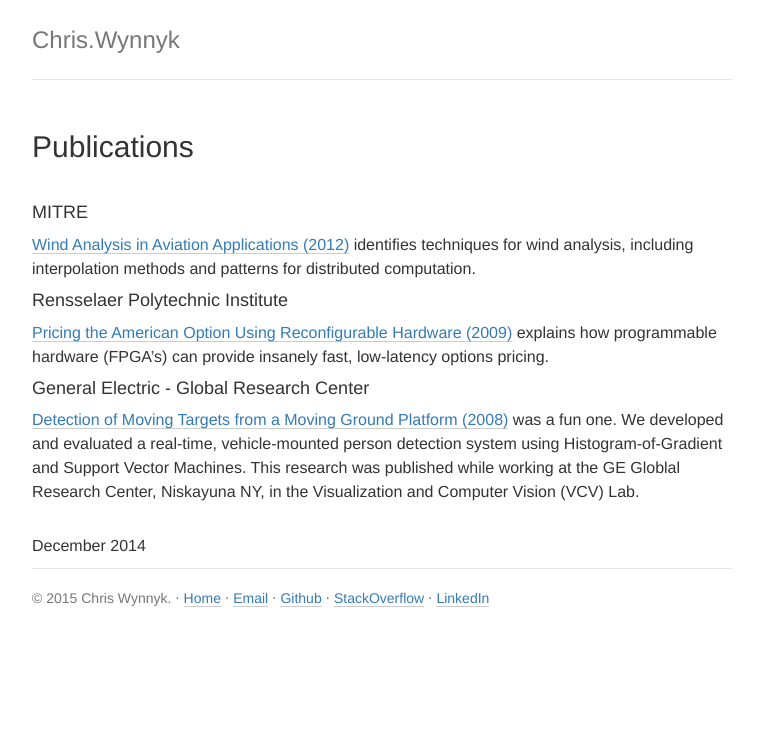
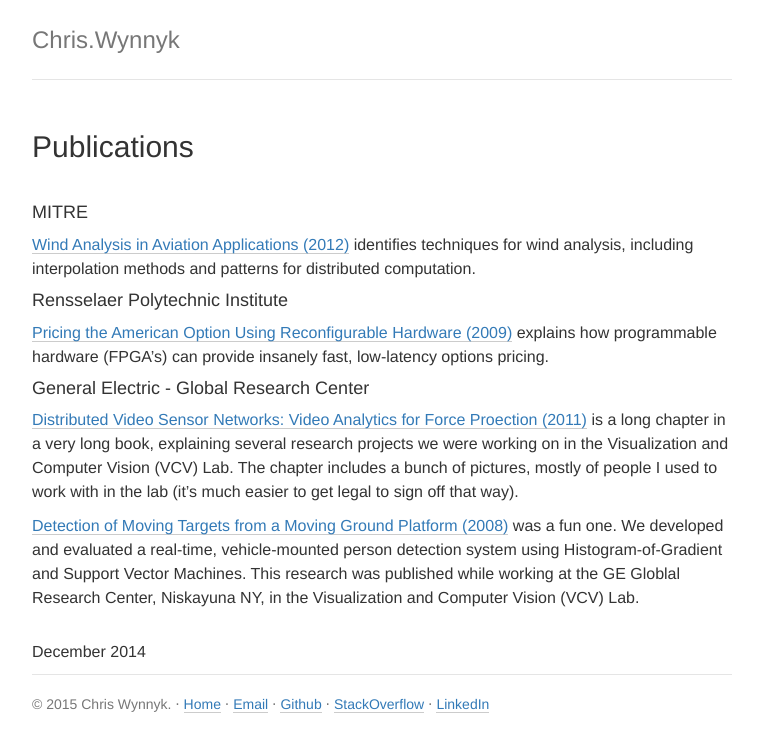
Before and after one commit to chriswynnyk/chriswynnyk.github.io, a Jekyll site: the page built from _posts/2014-12-30-publications.md, in a window 1280 px wide. Shown: the top 752 px of the page, without its empty margins (258-1017 px from the left). Built offline with Jekyll 4.4.1, drawn with Linux system fonts in a browser that asks for light colours; nearby versions of some CDN libraries; Markdown is read by kramdown in place of the engine named in the settings.

Commit message:
Added another publication.

```diff
--- a/_posts/2014-12-30-publications.md
+++ b/_posts/2014-12-30-publications.md
@@ -14,4 +14,6 @@ description: Conference papers and such
 
 #### General Electric - Global Research Center
 
+[Distributed Video Sensor Networks: Video Analytics for Force Proection (2011)](assets/VideoAnalyticsChapter.pdf) is a long chapter in a very long book, explaining several research projects we were working on in the Visualization and Computer Vision (VCV) Lab. The chapter includes a bunch of pictures, mostly of people I used to work with in the lab (it's much easier to get legal to sign off that way).
+
 [Detection of Moving Targets from a Moving Ground Platform (2008)](/assets/DetectionOfMovingTargets.pdf) was a fun one.  We developed and evaluated a real-time, vehicle-mounted person detection system using Histogram-of-Gradient and Support Vector Machines. This research was published while working at the GE Globlal Research Center, Niskayuna NY, in the Visualization and Computer Vision (VCV) Lab.
```
